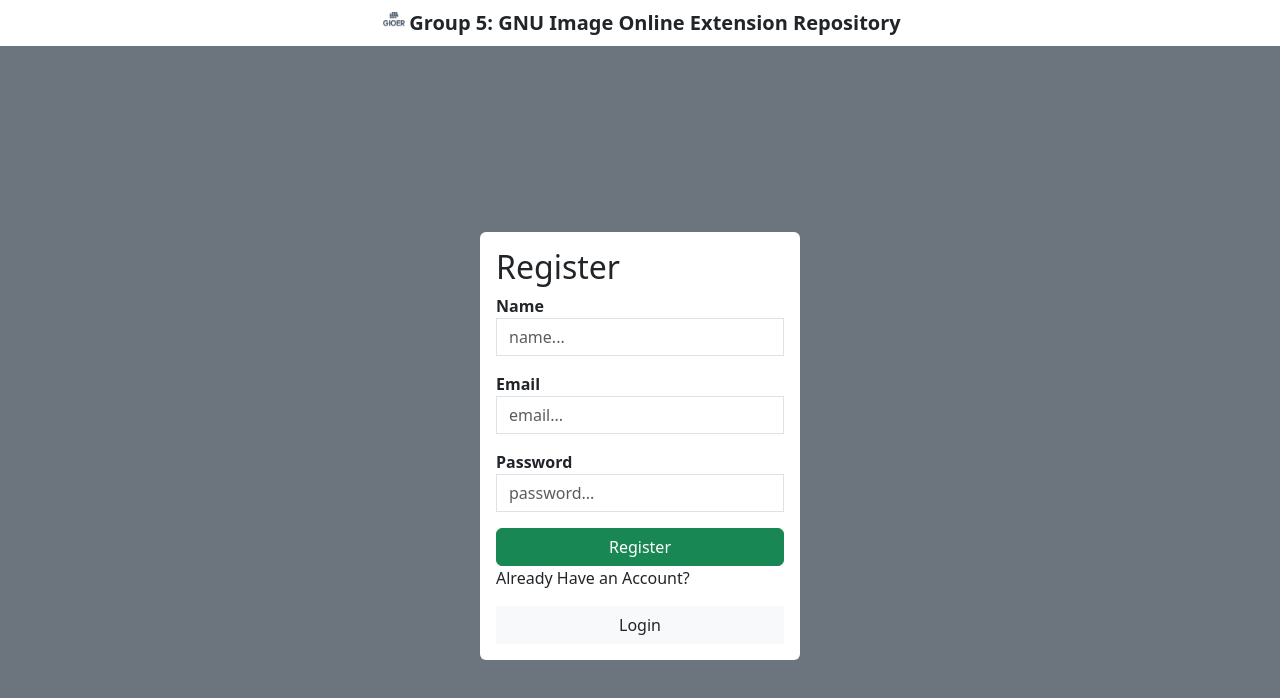
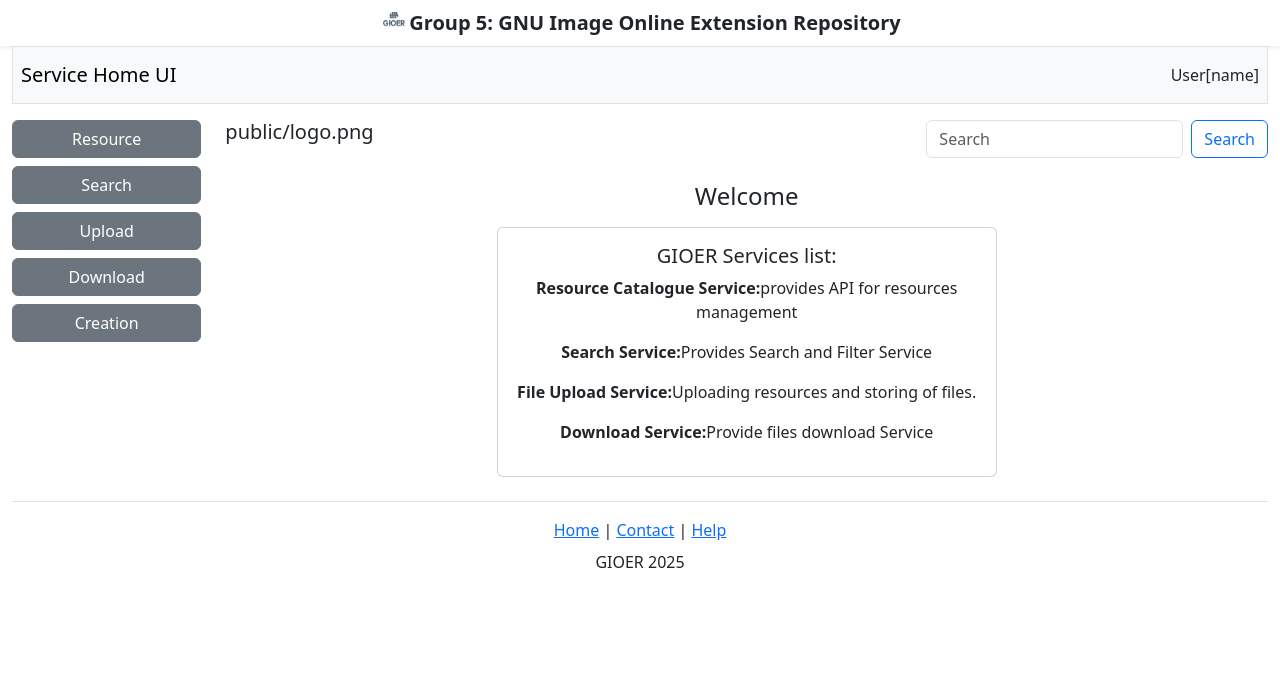
Before and after one commit to Catherin2/GIOER2, a React (Vite) app in the folder client/: page / in a window 1280 px wide. Shown: the top 698 px of the page. Built offline with nearby package versions, Linux system fonts and the light colour scheme.

Commit message:
favicon, login, dashboard, register , index commit 1701

```diff
--- a/client/index.html
+++ b/client/index.html
@@ -3,7 +3,7 @@
 
 <head>
   <meta charset="UTF-8" />
-  <link rel="icon" type="image/svg+xml" href="/vite.svg" />
+  <link rel="icon" type="image/svg+xml" href="/favicon.ico" />
   <meta name="viewport" content="width=device-width, initial-scale=1.0" />
   <title>GIOER App</title>
 </head>
--- a/client/src/App.jsx
+++ b/client/src/App.jsx
@@ -18,13 +18,13 @@ function App() {
       <Navbar/>
       <BrowserRouter>
       <Routes>
-        <Route path='/' element={<Register/>}></Route>
+        <Route path='/' element={<Dashboard/>}></Route>
+        <Route path='/search' element={<Search/>}></Route>
+        <Route path='/resource' element={<Resource/>}></Route>
+        <Route path='/register' element={<Register/>}></Route>
         <Route path='/login' element={<Login/>}></Route>
-        <Route path='/dashboard' element={<Dashboard/>}></Route>
         <Route path='/upload' element={<Upload/>}></Route>
-        <Route path='/resource' element={<Resource/>}></Route>
         <Route path='/create' element={<Creation/>}></Route>
-        <Route path='/search' element={<Search/>}></Route>
         <Route path='/download' element={<Download/>}></Route>
       </Routes>
 
--- a/client/src/Creation.jsx
+++ b/client/src/Creation.jsx
@@ -42,7 +42,7 @@ function Creation(){
                 <Col md={2}>
                     <Card >
                         <Card.Body>
-                            <Button variant="secondary" href="dashboard" className="mb-2 w-100">Dashboard</Button>
+                            <Button variant="secondary" href="/" className="mb-2 w-100">Dashboard</Button>
                        </Card.Body>
                     </Card>
                 </Col>
--- a/client/src/Dashboard.jsx
+++ b/client/src/Dashboard.jsx
@@ -1,24 +1,10 @@
-import React, {useEffect, useState} from "react";
+import React, {useState} from "react";
 import { Container, Row, Col, Button, Card, Navbar, Form } from "react-bootstrap";
 import "bootstrap/dist/css/bootstrap.min.css";
 import { Link, useNavigate } from "react-router-dom";
-import axios from "axios";
 
  function Dashboard () {
-  const[name, setname] = useState('');
-  const navigate = useNavigate();
 
-  useEffect(()=>{
-    axios.get('https://gioer-cfc6bkewatd5angv.canadacentral-01.azurewebsites.net/api/users/login')
-    .then(res =>{
-      if(res.data.valid){
-        setname(res.data.username);
-      }else{
-          navigate('/login');
-      }
-    })
-    .catch(err =>console.log(err.message))
-  },[]);
   const [data, setData] = useState([]);
   const [currentView, setCurrentView] = useState('');
 
@@ -40,7 +26,7 @@ import axios from "axios";
       <Navbar bg="light" className="justify-content-between p-2 border">
        <Navbar.Brand>Service Home UI</Navbar.Brand>
        <div>
-        <span>Welcome!{name}</span>
+        <span>User[name]</span>
        </div>
        </Navbar>
 
@@ -52,7 +38,7 @@ import axios from "axios";
           <Link to="/search" className="btn btn-secondary mb-2 w-100">Search</Link>
           <Link to="/upload" className="btn btn-secondary mb-2 w-100">Upload</Link>
           <Link to="/download" className="btn btn-secondary mb-2 w-100">Download</Link>
-          <Link to="/extension" className="btn btn-secondary mb-2 w-100">Extension</Link>
+          <Link to="/create" className="btn btn-secondary mb-2 w-100">Creation</Link>
         </Col>
 
         {/*Main Content */}
@@ -68,7 +54,7 @@ import axios from "axios";
           <div className="text-center mt-4">
             <h4>Welcome</h4>
             <Card className="p-3 mt-3 mx-auto" style={{maxWidth:"500px"}}>
-              <h5>GIMP_Plus Services list:</h5>
+              <h5>GIOER Services list:</h5>
               <p><strong>Resource Catalogue Service:</strong>provides API for resources management</p>
               <p><strong>Search Service:</strong>Provides Search and Filter Service</p>
               <p><strong>File Upload Service:</strong>Uploading resources and storing of files.</p>
@@ -81,7 +67,7 @@ import axios from "axios";
        {/* Footer */}
        <footer className="text-center mt-4 p-3 border-top">
         <a href="#">Home</a> | <a href="#">Contact</a> | <a href="#">Help</a>
-        <p className="mt-2">GIMP_Plus 2025</p>
+        <p className="mt-2">GIOER 2025</p>
        </footer>
     </Container>
   );
--- a/client/src/Login.jsx
+++ b/client/src/Login.jsx
@@ -20,7 +20,7 @@ function Login(){
           })
           .then(res => {console.log(res);
             navigate('/dashboard');
-        }).catch(err => console.log(err));
+        }).catch(err => console.log(err.message));
     }
  return(
     <div className="d-flex justify-content-center align-items-center bg-secondary
@@ -51,7 +51,6 @@ function Login(){
                            placeholder="password..."
                            autoComplete="off"
                            name="password"
-                           id="password"
                            className="form-control rounded-0"
                            value={password}
                            onChange={(e) => setPassword(e.target.value)}
--- a/client/src/Upload.jsx
+++ b/client/src/Upload.jsx
@@ -49,7 +49,7 @@ function Upload(){
                 <Col md={2}>
                     <Card >
                         <Card.Body>
-                            <Button variant="secondary" href="dashboard" className="mb-2 w-100">Dashboard</Button>
+                            <Button variant="secondary" href="/" className="mb-2 w-100">Dashboard</Button>
                        </Card.Body>
                     </Card>
                 </Col>
```
Also changed, not shown: 1 other file (tests, documents, lock files or other folders).
